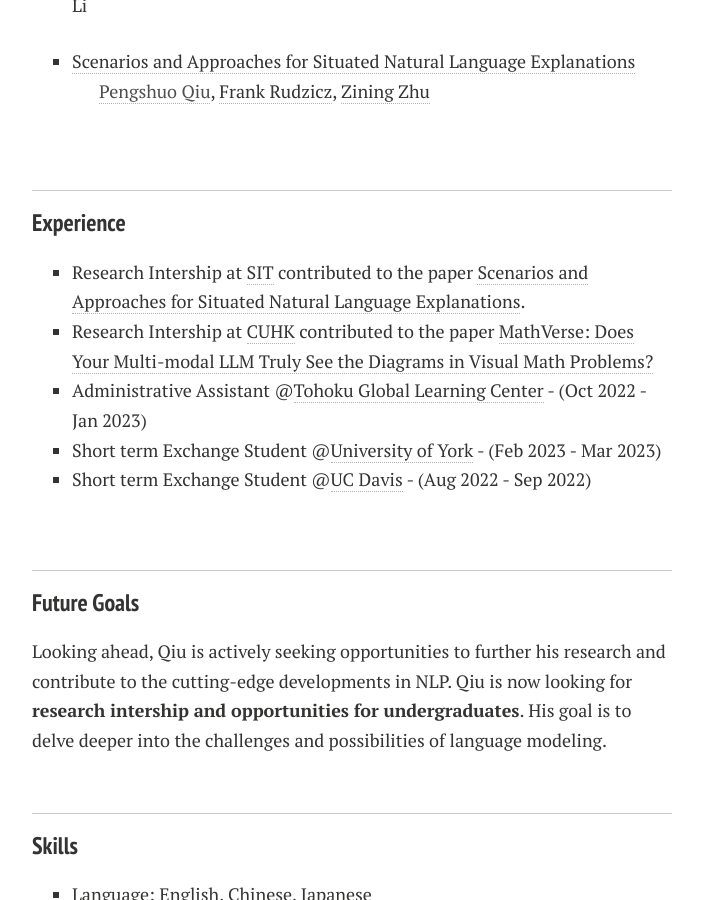
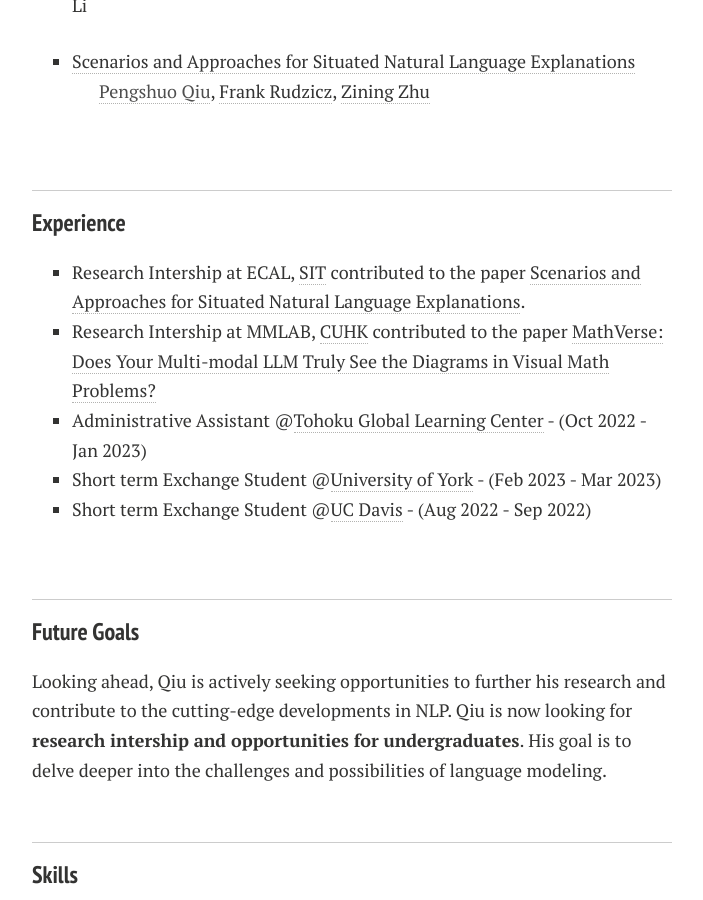
Before and after one commit to prnszz/prnszz.github.io, a Jekyll site: the page built from index.md, in a window 1280 px wide and 900 px high, scrolled down 1083 px. Shown: the whole window, without its empty margins (288-991 px from the left). Built offline with Jekyll 4.4.1, drawn with Linux system fonts in a browser that asks for light colours; nearby versions of some CDN libraries; comment, search, counter and statistics services are not loaded; a style sheet for code colours, icons or effects is not loaded; our own code applies the rules of GitHub Pages for plain Markdown files.

Commit message:
Update index.md

```diff
--- a/index.md
+++ b/index.md
@@ -49,8 +49,8 @@ Qiu is a 3rd year student in [Tohoku university](https://www.tohoku.ac.jp/en/).
 
 ### **Experience**
 
-- Research Intership at [SIT](https://www.stevens.edu/info-for/why-stevens) contributed to the paper [Scenarios and Approaches for Situated Natural Language Explanations](https://arxiv.org/abs/2406.05035).
-- Research Intership at [CUHK](https://www.cuhk.edu.hk/) contributed to the paper [MathVerse: Does Your Multi-modal LLM Truly See the Diagrams in Visual Math Problems?](https://mathverse-cuhk.github.io)
+- Research Intership at ECAL, [SIT](https://www.stevens.edu/info-for/why-stevens) contributed to the paper [Scenarios and Approaches for Situated Natural Language Explanations](https://arxiv.org/abs/2406.05035).
+- Research Intership at MMLAB, [CUHK](https://www.cuhk.edu.hk/) contributed to the paper [MathVerse: Does Your Multi-modal LLM Truly See the Diagrams in Visual Math Problems?](https://mathverse-cuhk.github.io)
 - Administrative Assistant @[Tohoku Global Learning Center](https://www.insc.tohoku.ac.jp/english/) - (Oct 2022 - Jan 2023)
 - Short term Exchange Student @[University of York](https://www.york.ac.uk) - (Feb 2023 - Mar 2023)
 - Short term Exchange Student @[UC Davis](https://www.ucdavis.edu) - (Aug 2022 - Sep 2022)
```
